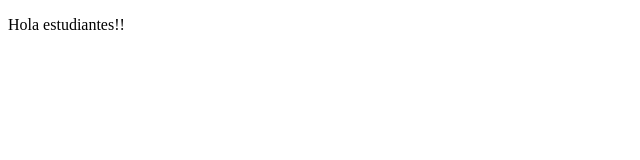
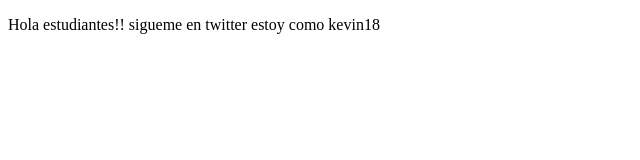
Before and after one commit to KevinCanul-Code/PersonalProyects, a plain HTML site: page index.html in a window 1280 px wide. Shown: the whole page, without its empty margins (0-640 px from the left). Drawn offline with Linux system fonts and the light colour scheme.

Commit message:
agregamos cambios sitio twitter

```diff
--- a/index.html
+++ b/index.html
@@ -6,6 +6,8 @@
     <title>Hola Mundo</title>
 </head>
 <body>
-    <p>Hola estudiantes!!</p>
+    <p>Hola estudiantes!!
+        sigueme en twitter estoy como kevin18
+    </p>
 </body>
 </html>
```
